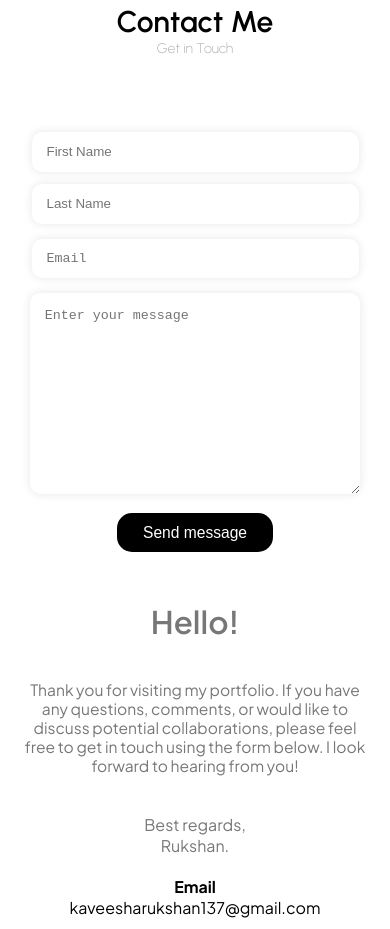
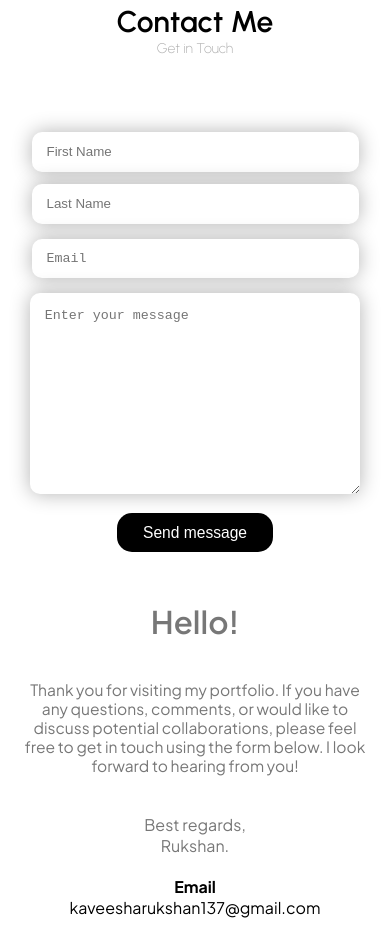
Before and after one commit to kavee137/Portfolio, a plain HTML site: page index.html in a window 390 px wide. Shown: the part 9097-10026 px from the top of the page. Drawn offline with nearby package versions, Linux system fonts and the light colour scheme.

Commit message:
Extend box shadow on text fields

```diff
--- a/assets/styles/page-css/contact-me.css
+++ b/assets/styles/page-css/contact-me.css
@@ -173,6 +173,7 @@
     .contact-me-input-field {
         height: 10vw;
         width: 80vw;
+        box-shadow: 0 0 20px rgba(0, 0, 0, 0.3);
         /*padding: 0 0 0 0.7vw;*/
         /*font-size: 1vw;*/
     }
@@ -190,12 +191,13 @@
 
     .contact-me-name-input-field {
         width: 80vw;
-        box-shadow: 0 0 10px rgba(0, 0, 0, 0.1);
+        box-shadow: 0 0 20px rgba(0, 0, 0, 0.3);
     }
 
     .contact-me-textarea-field {
         width: 77vw;
         height: 44vw;
+        box-shadow: 0 0 20px rgba(0, 0, 0, 0.3);
     }
 
     .contact-me-submit-button {
```
